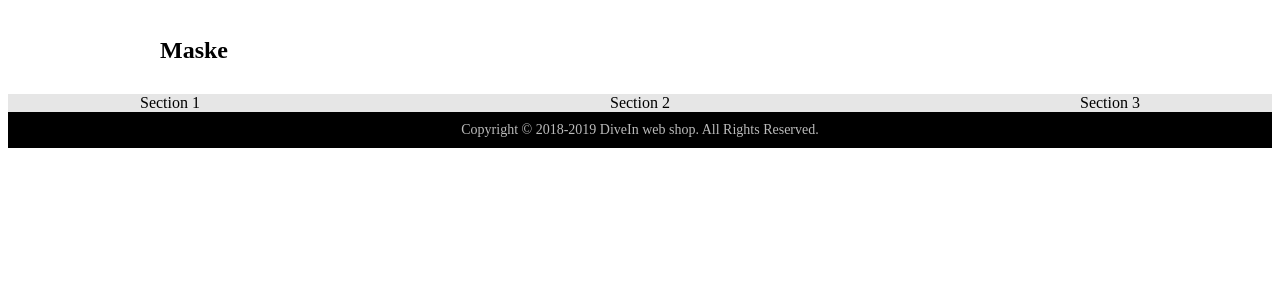
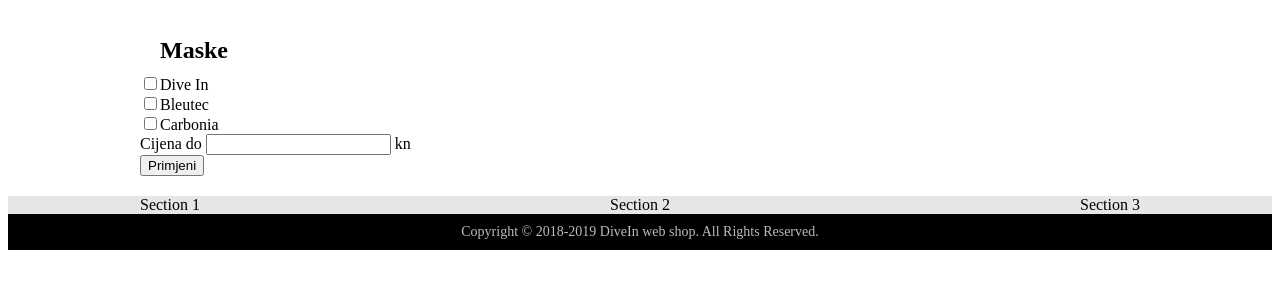
Before and after one commit to ikovac/hci-project, a Gatsby site: page /maske in a window 1280 px wide. Shown: the part 115-404 px from the top of the page. Built offline with nearby package versions, Linux system fonts and the light colour scheme; Gatsby itself is replaced by a stand-in of ours; some icons are missing.

Commit message:
added filters

```diff
--- a/content/articles/spearguns/bleutec-acid.md
+++ b/content/articles/spearguns/bleutec-acid.md
@@ -2,6 +2,7 @@
 title: "Bleutec Acid 105"
 slug: bleutec-acid
 category: "puske"
+proizvodac: "bleutec"
 price: 4300
 ---
 
--- a/content/articles/spearguns/bleutec-oceanborn.md
+++ b/content/articles/spearguns/bleutec-oceanborn.md
@@ -2,6 +2,7 @@
 title: "Bleutec Oceanborn 110"
 slug: bleutec-oceanborn
 category: "puske"
+proizvodac: "bleutec"
 price: 10000
 ---
 
--- a/content/articles/spearguns/carbonia.md
+++ b/content/articles/spearguns/carbonia.md
@@ -2,6 +2,7 @@
 title: "Carbonia 115 x6"
 slug: carbonia
 category: "puske"
+proizvodac: "carbonia"
 price: 12000
 ---
 
--- a/src/components/Article/index.js
+++ b/src/components/Article/index.js
@@ -14,6 +14,7 @@ const Article = node => {
         </Link>
       </h3>
       <section className={styles.Picture}>{figure && renderHtmlToReact(figure)}</section>
+      <h3>Cijena: {frontmatter.price}</h3>
       <p>{excerpt}</p>
     </div>
   );
--- a/src/components/ArticleList/index.js
+++ b/src/components/ArticleList/index.js
@@ -1,22 +1,13 @@
-import React, { Component } from "react";
+import React from "react";
 import Article from "../Article";
 
-class ArticleList extends Component {
-  constructor(props) {
-    super(props);
-    this.state = {
-      articles: this.props.articles
-    };
-  }
-
-  render() {
-    const { articles } = this.state;
-    return (
-      <>
-        {articles && articles.map(article => <Article key={article.node.id} node={article.node} />)}
-      </>
-    );
-  }
-}
+const ArticleList = ({ articles }) => (
+  <>
+    {articles &&
+      articles.map(article => (
+        <Article key={article.node.id} node={article.node} />
+      ))}
+  </>
+);
 
 export default ArticleList;
--- /dev/null
+++ b/src/components/Checkbox/index.jsx
@@ -0,0 +1,34 @@
+import React, { Component } from "react";
+
+class Checkbox extends Component {
+  constructor(props) {
+    super(props);
+    this.state = { isChecked: false };
+  }
+
+  toggleCheckboxChange = () => {
+    const { handleCheckboxChange, item } = this.props;
+    this.setState({ isChecked: !this.state.isChecked });
+    handleCheckboxChange(item);
+  };
+
+  render() {
+    const { item } = this.props;
+    const { isChecked } = this.state;
+    return (
+      <div className="checkbox">
+        <label>
+          <input
+            type="checkbox"
+            value={item.value}
+            checked={isChecked}
+            onChange={this.toggleCheckboxChange}
+          />
+          {item.label}
+        </label>
+      </div>
+    );
+  }
+}
+
+export default Checkbox;
--- /dev/null
+++ b/src/components/SidebarFilters/index.jsx
@@ -0,0 +1,60 @@
+import React, { Component } from "react";
+import Checkbox from "../Checkbox";
+
+const Proizvodac = [
+  { value: "divein", label: "Dive In" },
+  { value: "bleutec", label: "Bleutec" },
+  { value: "carbonia", label: "Carbonia" }
+];
+
+class SidebarFilters extends Component {
+  constructor(props) {
+    super(props);
+    this.proizvodacCheckboxes = new Set();
+    this.state = {price: ''}
+  }
+
+  handleFormSubmit = event => {
+    event.preventDefault();
+
+    const {onFormSubmit} = this.props;
+    onFormSubmit(this.proizvodacCheckboxes, this.state.price);
+  };
+
+  handleCheckboxChange = item => {
+    if (this.proizvodacCheckboxes.has(item)) {
+      this.proizvodacCheckboxes.delete(item);
+    } else {
+      this.proizvodacCheckboxes.add(item);
+    }
+  };
+
+  onPriceChange = (event) => {
+    this.setState({ price: event.target.value });
+  }
+
+  render() {
+    return (
+      <>
+        <form onSubmit={this.handleFormSubmit}>
+          {Proizvodac.map(item => (
+            <Checkbox
+              item={item}
+              key={item.value}
+              handleCheckboxChange={this.handleCheckboxChange}
+            />
+          ))}
+          <div>
+            <label htmlFor="price">Cijena do </label>
+            <input id="price" type="number" min="0" value={this.state.price} onChange={this.onPriceChange}/>
+            <label> kn</label>
+          </div>
+
+          <button type="submit">Primjeni</button>
+        </form>
+      </>
+    );
+  }
+}
+
+export default SidebarFilters;
--- a/src/templates/categories/categories.js
+++ b/src/templates/categories/categories.js
@@ -1,30 +1,76 @@
-import React from "react";
+import React, { Component } from "react";
 import { graphql, Link } from "gatsby";
 import styles from "./styles.module.css";
 import PropTypes from "prop-types";
 import ArticleList from "../../components/ArticleList";
+import SidebarFilters from "../../components/SidebarFilters";
 
-const CategoryPage = ({ data, location }) => {
-  let articles = data.allMarkdownRemark ? data.allMarkdownRemark.edges : [];
+class CategoryPage extends Component {
+  constructor(props) {
+    super(props);
+    this.state = {
+      articles: this.props.data.allMarkdownRemark
+        ? this.props.data.allMarkdownRemark.edges
+        : [],
+      filterArticles: this.props.data.allMarkdownRemark
+        ? this.props.data.allMarkdownRemark.edges
+        : []
+    };
+  }
+  onFormSubmit = (proizvodac, cijena) => {
+    let proizvodacValues = [];
+    for (let item of proizvodac) {
+      proizvodacValues.push(item.value);
+    }
+    if (proizvodacValues.length === 0 && cijena === "") {
+      this.setState({ filterArticles: this.state.articles });
+    } else {
+      let filterArticles = [];
+      if (cijena === "") {
+        filterArticles = this.state.articles.filter(article => {
+          const {
+            node: { frontmatter }
+          } = article;
+          return proizvodacValues.includes(frontmatter.proizvodac);
+        });
+      } else {
+        let cijenaNo = Number(cijena);
+        filterArticles = this.state.articles.filter(article => {
+          const {
+            node: { frontmatter }
+          } = article;
+          return (
+            proizvodacValues.includes(frontmatter.proizvodac) &&
+            frontmatter.price <= cijenaNo
+          );
+        });
+      }
+      this.setState({ filterArticles: filterArticles });
+    }
+  };
+  render() {
+    const { location } = this.props;
+    const { filterArticles: articles } = this.state;
     return (
       <>
         <section className={styles.CategoryHeader}>
           <Link to={location.state ? location.state.prev : "/"}>
             <i className="fas fa-arrow-left" />
           </Link>
-        <h1>
-          {data.markdownRemark.frontmatter.naziv}
-        </h1>
+          <h1>{this.props.data.markdownRemark.frontmatter.naziv}</h1>
         </section>
-
         <section className={styles.MainWrapper}>
+          <div className={styles.Sidebar}>
+            <SidebarFilters onFormSubmit={this.onFormSubmit} />
+          </div>
           <div className={styles.ArticleList}>
             <ArticleList articles={articles} />
           </div>
         </section>
       </>
     );
-};
+  }
+}
 
 CategoryPage.propTypes = {
   data: PropTypes.shape({
@@ -53,6 +99,7 @@ export const query = graphql`
             title
             price
             category
+            proizvodac
           }
         }
       }
--- a/src/templates/categories/styles.module.css
+++ b/src/templates/categories/styles.module.css
@@ -10,16 +10,22 @@
   font-size: 20px;
 }
 .CategoryHeader a:hover {
-    color: var(--main-color);
+  color: var(--main-color);
 }
 .CategoryHeader h1 {
-    margin-bottom: 0;
+  margin-bottom: 0;
 }
 
 @media screen and (min-width: 850px) {
+  .MainWrapper {
+    display: grid;
+    grid-gap: 20px;
+    grid-template-columns: repeat(3, 1fr);
+  }
   .ArticleList {
     display: grid;
     grid-template-columns: repeat(2, 1fr);
     grid-gap: 10px;
+    grid-column: 2 / span 2;
   }
 }
```
Also changed, not shown: src/components/Article/styles.module.css (line endings or trailing spaces). Lines whose indentation alone changed are shown as unchanged.
